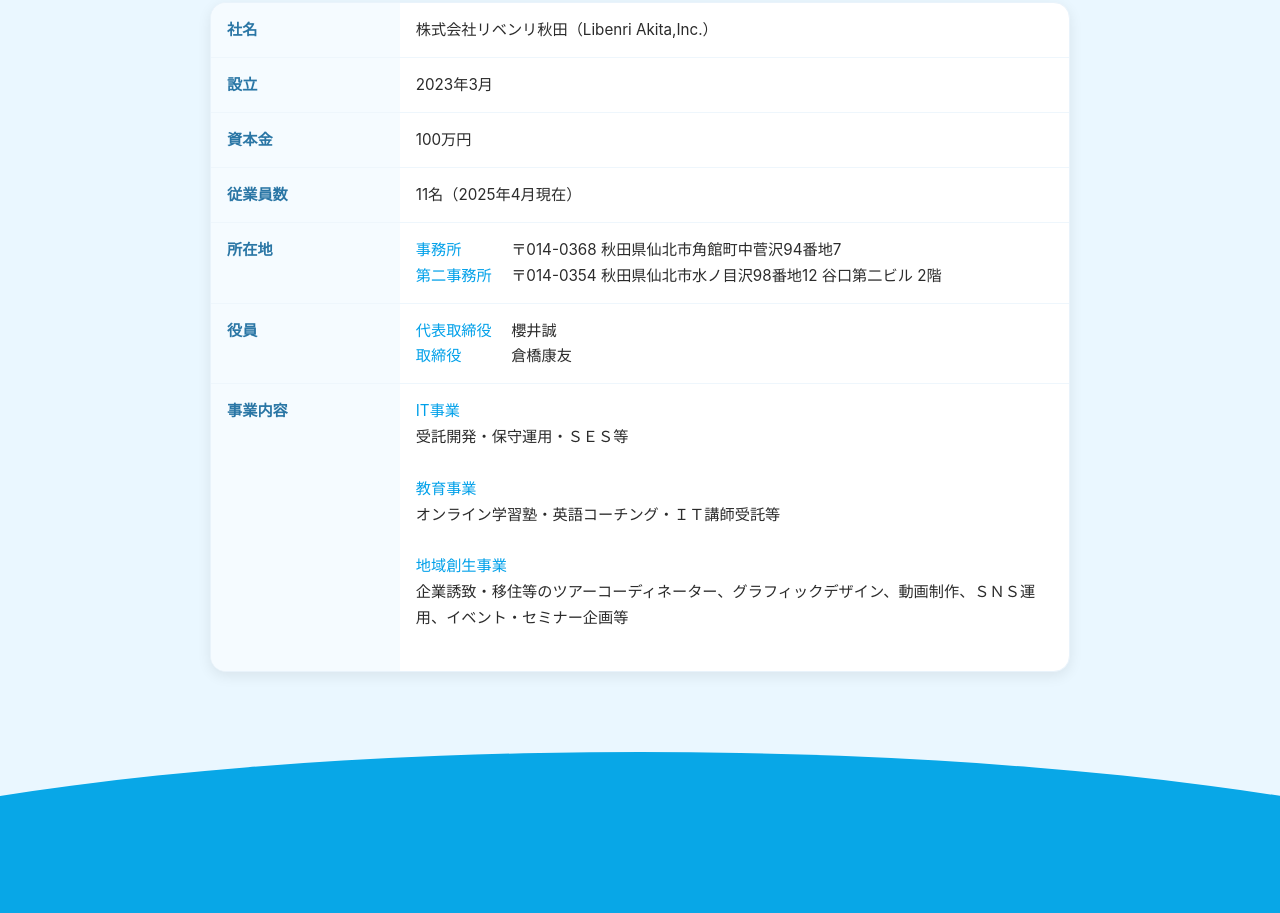
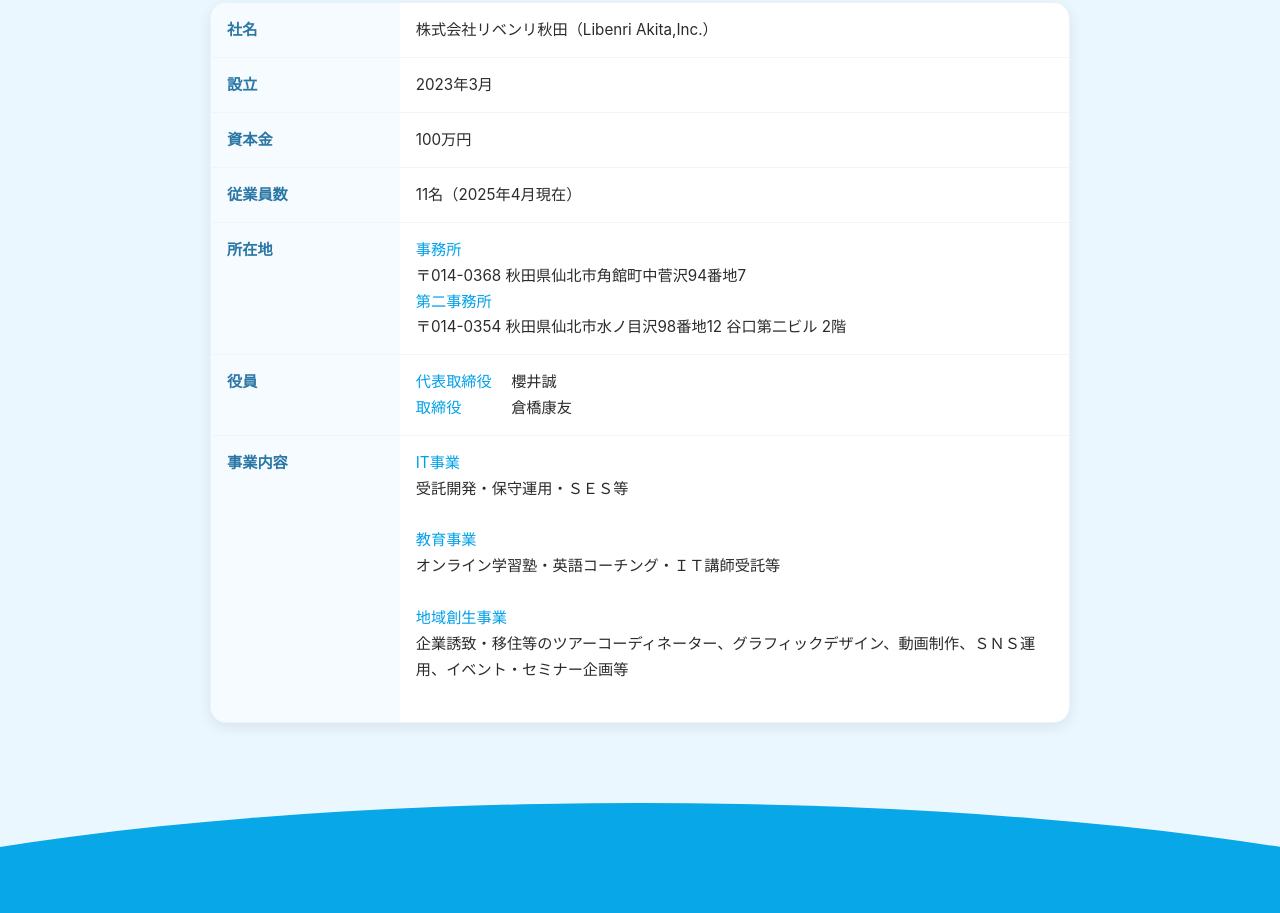
Before and after one commit to KudoNaoya/LibenriAkita, a plain HTML site: page index.html in a window 1280 px wide. Shown: the part 7207-8120 px from the top of the page. Drawn offline with Linux system fonts and the light colour scheme.

Commit message:
会社概要デザイン調整

```diff
--- a/index.html
+++ b/index.html
@@ -426,13 +426,13 @@
               <td>
                 <div class="addr-list">
                   <div class="addr-row">
-                    <span class="jimusyo">事務所　　　</span>
-                    <span class="zip">〒014-0368</span>
+                    <span class="jimusyo">事務所<br></span>
+                    <span class="zip">〒014-0368<br class="mbr"></span>
                     <span class="addr">秋田県仙北市角館町中菅沢94番地7</span>
                   </div>
                   <div class="addr-row">
-                    <span class="jimusyo">第二事務所　</span>
-                    <span class="zip">〒014-0354</span>
+                    <span class="jimusyo">第二事務所<br></span>
+                    <span class="zip">〒014-0354<br class="mbr"></span>
                     <span class="addr">秋田県仙北市水ノ目沢98番地12 谷口第二ビル 2階</span>
                   </div>
                 </div>
```
